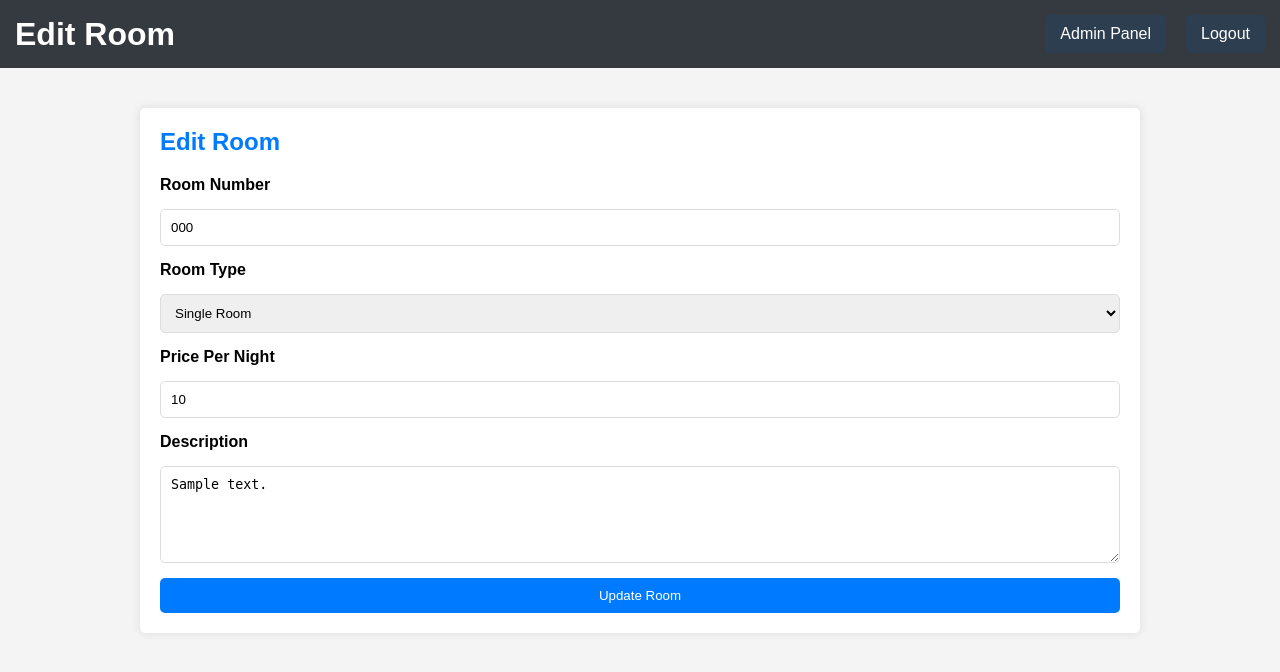
After one commit to Sushil-jaishi/hotel_management, a PHP site: page /admin/edit_room.php?room_id=1 in a window 1280 px wide. The commit adds this page. Shown: the top 672 px of the page. Run offline with PHP 8.4, Linux system fonts and the light colour scheme; the visitor is signed in with stand-in values (Sample User, id 1); tables that the repository leaves empty or names only in its code hold one stand-in row (values such as "Sample post").

Commit message:
version 1

```diff
--- /dev/null
+++ b/admin/edit_room.php
@@ -0,0 +1,172 @@
+<?php
+require_once "../database/connection.php";
+session_start();
+
+if (!isset($_SESSION['email'])) {
+    header("location:../login.php");
+    exit();
+}
+
+// Get room ID from URL
+if (isset($_GET['room_id'])) {
+    $room_id = $_GET['room_id'];
+
+    // Fetch room details based on room_id
+    $sql = "SELECT * FROM rooms WHERE id = $room_id";
+    $result = $conn->query($sql);
+
+    if ($result->num_rows > 0) {
+        $room = $result->fetch_assoc();
+    } else {
+        echo "Room not found!";
+        exit();
+    }
+} else {
+    echo "No room ID specified!";
+    exit();
+}
+
+// Update room details if form is submitted
+if ($_SERVER['REQUEST_METHOD'] == 'POST') {
+    $room_number = $_POST['room_number'];
+    $room_type = $_POST['room_type'];
+    $price = $_POST['price'];
+    $description = $_POST['description'];
+
+    $sql = "UPDATE rooms SET
+            room_number = '$room_number',
+            room_type = '$room_type',
+            price = '$price',
+            description = '$description'
+            WHERE id = $room_id";
+
+    if ($conn->query($sql)) {
+        header("Location: admin.php?status=room_updated");
+        exit();
+    } else {
+        echo "Error updating room: " . $conn->error;
+    }
+}
+?>
+
+<!DOCTYPE html>
+<html lang="en">
+<head>
+    <meta charset="UTF-8">
+    <meta name="viewport" content="width=device-width, initial-scale=1.0">
+    <title>Edit Room</title>
+    <style>
+        * {
+            margin: 0;
+            padding: 0;
+            box-sizing: border-box;
+        }
+        body {
+            font-family: Arial, sans-serif;
+            background-color: #f4f4f4;
+        }
+        .header {
+            background-color: #343a40;
+            color: white;
+            padding: 15px;
+            display: flex;
+            justify-content: space-between;
+            align-items: center;
+        }
+        .header h1 {
+            margin: 0;
+        }
+        .nav-menu {
+            display: flex;
+        }
+        .nav-menu a {
+            color: white;
+            text-decoration: none;
+            margin-left: 20px;
+            padding: 10px 15px;
+            border-radius: 5px;
+            background-color: #2c3e50;
+        }
+        .nav-menu a:hover {
+            background-color: #34495e;
+        }
+        .admin-container {
+            margin: 40px auto;
+            max-width: 1000px;
+        }
+        .main-content {
+            padding: 20px;
+            background-color: white;
+            box-shadow: 0 0 10px rgba(0, 0, 0, 0.1);
+            border-radius: 5px;
+            margin-bottom: 20px;
+        }
+        h2 {
+            margin-bottom: 20px;
+            color: #007BFF;
+        }
+        form {
+            display: flex;
+            flex-direction: column;
+            gap: 15px;
+        }
+        label {
+            font-weight: bold;
+        }
+        input, select, textarea {
+            padding: 10px;
+            border: 1px solid #ddd;
+            border-radius: 5px;
+            width: 100%;
+        }
+        .button {
+            background-color: #007BFF;
+            color: white;
+            padding: 10px 15px;
+            border: none;
+            border-radius: 5px;
+            cursor: pointer;
+            text-align: center;
+            display: inline-block;
+            text-decoration: none;
+        }
+        .button:hover {
+            background-color: #0056b3;
+        }
+    </style>
+</head>
+<body>
+    <div class="header">
+        <h1>Edit Room</h1>
+        <div class="nav-menu">
+            <a href="admin.php">Admin Panel</a>
+            <a href="../logout.php">Logout</a>
+        </div>
+    </div>
+
+    <div class="admin-container">
+        <div class="main-content">
+            <h2>Edit Room</h2>
+            <form action="" method="POST">
+                <label for="room_number">Room Number</label>
+                <input type="text" id="room_number" name="room_number" value="<?php echo $room['room_number']; ?>" required>
+
+                <label for="room_type">Room Type</label>
+                <select id="room_type" name="room_type" required>
+                    <option value="single" <?php if ($room['room_type'] == 'single') echo 'selected'; ?>>Single Room</option>
+                    <option value="double" <?php if ($room['room_type'] == 'double') echo 'selected'; ?>>Double Room</option>
+                    <option value="suite" <?php if ($room['room_type'] == 'suite') echo 'selected'; ?>>Suite</option>
+                </select>
+
+                <label for="price">Price Per Night</label>
+                <input type="number" id="price" name="price" value="<?php echo $room['price']; ?>" required>
+
+                <label for="description">Description</label>
+                <textarea id="description" name="description" rows="5" required><?php echo $room['description']; ?></textarea>
+
+                <button type="submit" class="button">Update Room</button>
+            </form>
+        </div>
+    </div>
+</body>
+</html>
```
Also changed, not shown: admin/admin.php (+20 -18 lines), admin/process_delete_room.php (added, +26 -0 lines), admin/total_checkouts.php (added, +159 -0 lines), book_room.php (+55 -14 lines), database/booking_table.php (+5 -3 lines), index.php (+30 -22 lines), login_handle.php (+13 -0 lines), process_booking.php (added, +28 -0 lines), rooms.php (+30 -17 lines), assets/images/uploads/15092024203803Screenshot(90).png (added), assets/images/uploads/15092024211238Screenshot(90).png (added), assets/images/uploads/16092024053737Screenshot(88).png (added).
